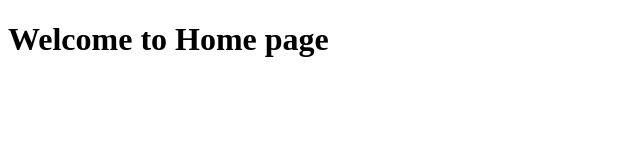
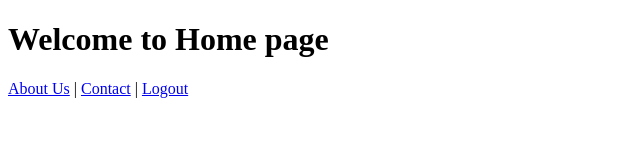
Before and after one commit to ernestisibor9/ourGitClass, a plain HTML site: page home.html in a window 1280 px wide. Shown: the whole page, without its empty margins (0-640 px from the left). Drawn offline with Linux system fonts and the light colour scheme.

Commit message:
Home page saved

```diff
--- a/home.html
+++ b/home.html
@@ -7,5 +7,10 @@
 </head>
 <body>
     <h1>Welcome to Home page</h1>
+    <p>
+        <a href="about.html">About Us</a> |
+        <a href="contact.html">Contact</a> |
+        <a href="logout.php">Logout</a>
+    </p>
 </body>
 </html>
```
